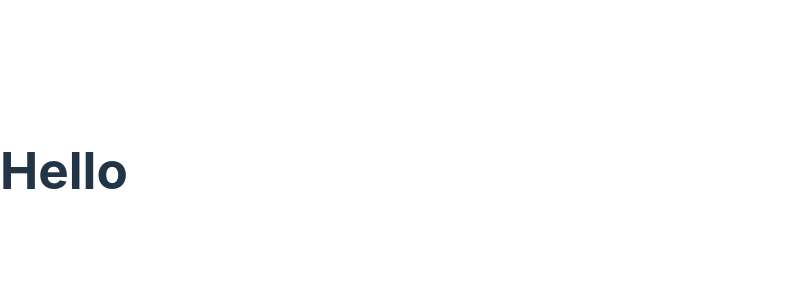
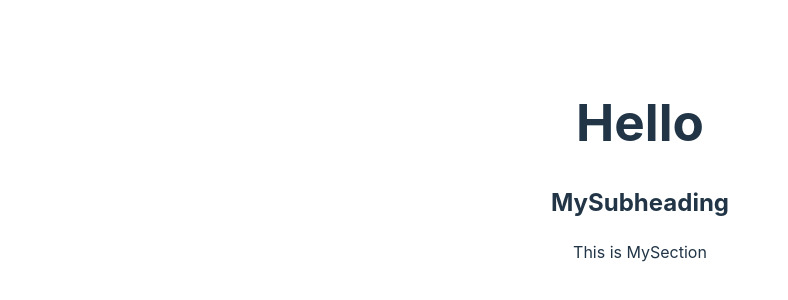
Before and after one commit to abduromanov2020/typescript-react-tutorial, a React (Vite) app: page / in a window 1280 px wide. Shown: the part 230-530 px from the top of the page, without its empty margins (0-788 px from the left). Built offline with nearby package versions, Linux system fonts and the light colour scheme.

Commit message:
feature: add section components

```diff
--- a/src/App.tsx
+++ b/src/App.tsx
@@ -1,10 +1,14 @@
-import Heading from "./components/Heading"
+import Heading from "./components/Heading";
+import Section from "./components/Section";
+import "./App.css";
 
 function App() {
-
   return (
-    <Heading title="Hello" />
-  )
+    <>
+      <Heading title="Hello" />
+      <Section>This is MySection</Section>
+    </>
+  );
 }
 
-export default App
+export default App;
--- a/src/components/Section.tsx
+++ b/src/components/Section.tsx
@@ -0,0 +1,17 @@
+import { ReactNode } from "react";
+
+type SectionProps = {
+  title?: string;
+  children: ReactNode;
+};
+
+function Section({ title = "MySubheading", children }: SectionProps) {
+  return (
+    <section>
+      <h2>{title}</h2>
+      <p>{children}</p>
+    </section>
+  );
+}
+
+export default Section;
```
